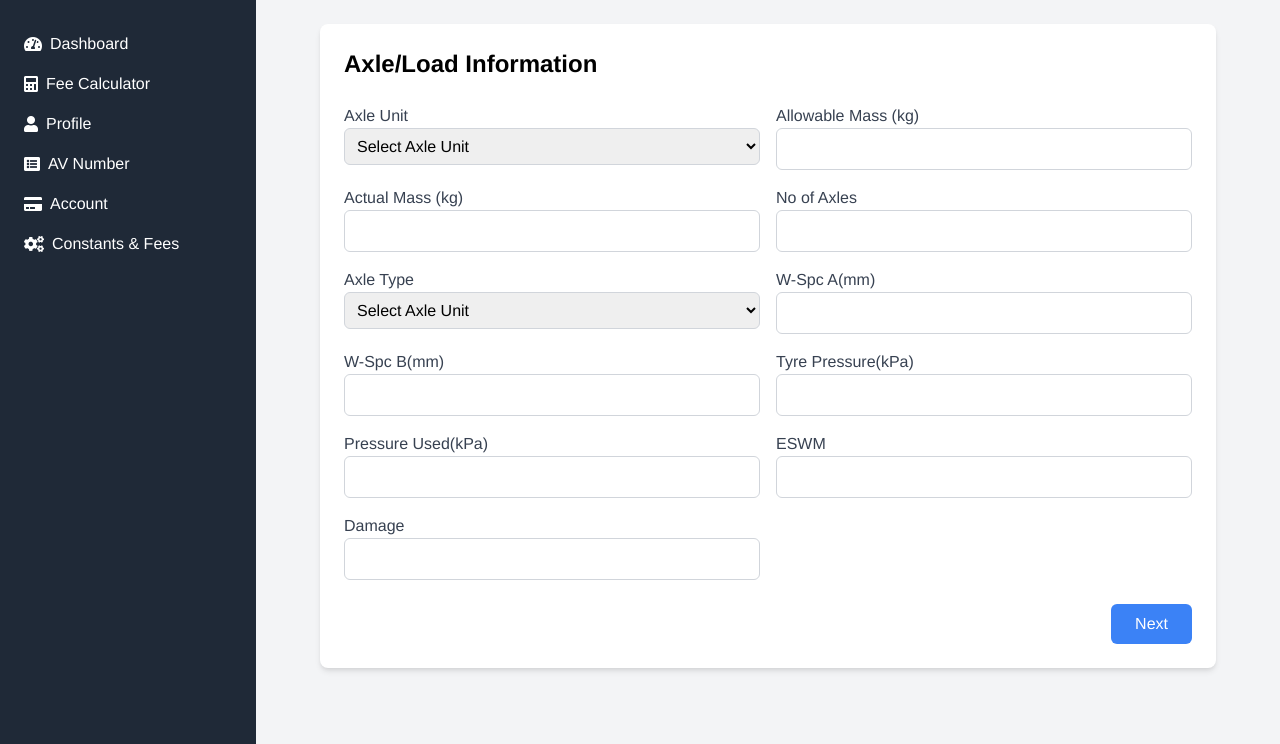
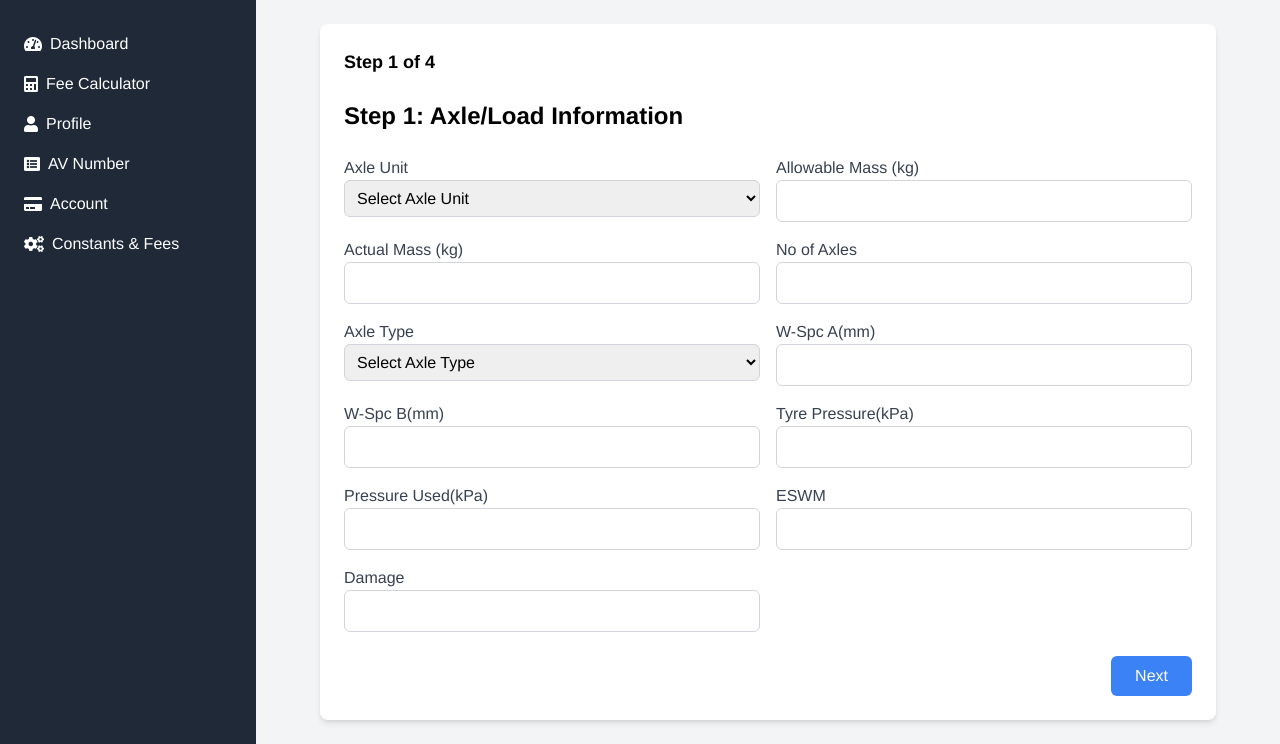
Before and after one commit to TSODev675/abnormal-load-fee-calculator-SAAS, a Django app: page /calculator/ in a window 1280 px wide. Shown: the part 56-800 px from the top of the page. Run offline with Django 5.2, Linux system fonts and the light colour scheme.

Commit message:
Added step numbering for each carousel

```diff
--- a/saas_project/templates/dashboard/calculator.html
+++ b/saas_project/templates/dashboard/calculator.html
@@ -5,10 +5,15 @@
 <!-- Carousel Form with Alpine.js -->
 <div x-data="{ step: 1 }" class="max-w-4xl mx-auto p-6 bg-white rounded-lg shadow-md mt-6">
 
+    <!-- Step Indicator -->
+    <div class="mb-6">
+        <p class="text-lg font-bold">Step <span x-text="step"></span> of 4</p>
+    </div>
+
     <!-- Step 1: Axle/Load Information -->
     <div x-show="step === 1" x-transition:enter="transition ease-out duration-500"
         x-transition:leave="transition ease-in duration-500">
-        <h1 class="text-2xl font-bold mb-6">Axle/Load Information</h1>
+        <h1 class="text-2xl font-bold mb-6">Step 1: Axle/Load Information</h1>
         <div class="grid grid-cols-1 md:grid-cols-2 gap-4">
             <div>
                 <label for="axle_unit" class="block text-gray-700">Axle Unit</label>
@@ -37,13 +42,13 @@
             <div>
                 <label for="axle_type" class="block text-gray-700">Axle Type</label>
                 <select id="axle_type" class="w-full p-2 border border-gray-300 rounded-md">
-                    <option>Select Axle Unit</option>
+                    <option>Select Axle Type</option>
                     <option value="1">Single</option>
                     <option value="2">Dual</option>
                     <option value="3">4 Single</option>
                     <option value="4">4 Dual</option>
                     <option value="5">6 Dual</option>
-                    <option value="6">8 DUal</option>
+                    <option value="6">8 Dual</option>
                 </select>
             </div>
             <div>
@@ -60,7 +65,7 @@
             </div>
             <div>
                 <label for="press_used" class="block text-gray-700">Pressure Used(kPa)</label>
-                <input type="number" id="no_of_axles" class="w-full p-2 border border-gray-300 rounded-md">
+                <input type="number" id="press_used" class="w-full p-2 border border-gray-300 rounded-md">
             </div>
             <div>
                 <label for="eswm" class="block text-gray-700">ESWM</label>
@@ -70,7 +75,6 @@
                 <label for="damage" class="block text-gray-700">Damage</label>
                 <input type="number" id="damage" class="w-full p-2 border border-gray-300 rounded-md">
             </div>
-
         </div>
 
         <!-- Next Button -->
@@ -84,39 +88,39 @@
     <!-- Step 2: Additional Information -->
     <div x-show="step === 2" x-transition:enter="transition ease-out duration-500"
         x-transition:leave="transition ease-in duration-500">
-        <h1 class="text-2xl font-bold mb-6">Additional Information</h1>
+        <h1 class="text-2xl font-bold mb-6">Step 2: Additional Information</h1>
         <div class="grid grid-cols-1 md:grid-cols-2 gap-4">
             <div>
-                <label for="total_distance" class="block text-gray-700">Total Actual Mass (kg)</label>
-                <input type="number" id="total_distance" class="w-full p-2 border border-gray-300 rounded-md">
+                <label for="total_mass" class="block text-gray-700">Total Actual Mass (kg)</label>
+                <input type="number" id="total_mass" class="w-full p-2 border border-gray-300 rounded-md">
             </div>
             <div>
-                <label for="total_distance" class="block text-gray-700">Wheel Track (mm)</label>
-                <input type="number" id="total_distance" class="w-full p-2 border border-gray-300 rounded-md">
+                <label for="wheel_track" class="block text-gray-700">Wheel Track (mm)</label>
+                <input type="number" id="wheel_track" class="w-full p-2 border border-gray-300 rounded-md">
             </div>
             <div>
-                <label for="axle_type" class="block text-gray-700">AV No.</label>
-                <select id="axle_type" class="w-full p-2 border border-gray-300 rounded-md">
+                <label for="av_no" class="block text-gray-700">AV No.</label>
+                <select id="av_no" class="w-full p-2 border border-gray-300 rounded-md">
                     <option>Select AV No.</option>
                     <option value="1">Single</option>
                     <option value="2">Dual</option>
                     <option value="3">4 Single</option>
                     <option value="4">4 Dual</option>
                     <option value="5">6 Dual</option>
-                    <option value="6">8 DUal</option>
+                    <option value="6">8 Dual</option>
                 </select>
             </div>
             <div>
-                <label for="total_distance" class="block text-gray-700">Total Laden Length (mm)</label>
-                <input type="number" id="total_distance" class="w-full p-2 border border-gray-300 rounded-md">
+                <label for="laden_length" class="block text-gray-700">Total Laden Length (mm)</label>
+                <input type="number" id="laden_length" class="w-full p-2 border border-gray-300 rounded-md">
             </div>
             <div>
-                <label for="total_distance" class="block text-gray-700">Total Laden width (mm)</label>
-                <input type="number" id="total_distance" class="w-full p-2 border border-gray-300 rounded-md">
+                <label for="laden_width" class="block text-gray-700">Total Laden Width (mm)</label>
+                <input type="number" id="laden_width" class="w-full p-2 border border-gray-300 rounded-md">
             </div>
             <div>
-                <label for="total_distance" class="block text-gray-700">Total Laden Height(mm)</label>
-                <input type="number" id="total_distance" class="w-full p-2 border border-gray-300 rounded-md">
+                <label for="laden_height" class="block text-gray-700">Total Laden Height(mm)</label>
+                <input type="number" id="laden_height" class="w-full p-2 border border-gray-300 rounded-md">
             </div>
             <div>
                 <label for="total_distance" class="block text-gray-700">Total Distance (km)</label>
@@ -150,7 +154,7 @@
     <!-- Step 3: Additional Services -->
     <div x-show="step === 3" x-transition:enter="transition ease-out duration-500"
         x-transition:leave="transition ease-in duration-500">
-        <h1 class="text-2xl font-bold mb-6">Additional Services</h1>
+        <h1 class="text-2xl font-bold mb-6">Step 3: Additional Services</h1>
         <div class="grid grid-cols-1 md:grid-cols-3 gap-4">
             <div class="flex items-center space-x-2">
                 <input type="checkbox" id="engineer_fee" class="w-5 h-5">
@@ -180,7 +184,7 @@
     <!-- Step 4: Calculated Fee -->
     <div x-show="step === 4" x-transition:enter="transition ease-out duration-500"
         x-transition:leave="transition ease-in duration-500">
-        <h1 class="text-2xl font-bold mb-6">Calculated Fee</h1>
+        <h1 class="text-2xl font-bold mb-6">Step 4: Calculated Fee</h1>
         <div class="grid grid-cols-1 md:grid-cols-2 gap-4 mb-6">
             <div>
                 <label for="province" class="block text-gray-700">Province</label>
@@ -228,7 +232,4 @@
 </div>
 <script src="{% static 'js/cdn.min.js' %}"></script>
 
-
-
 {% endblock %}
-<!--<script src="//unpkg.com/alpinejs" defer></script> -->
```
